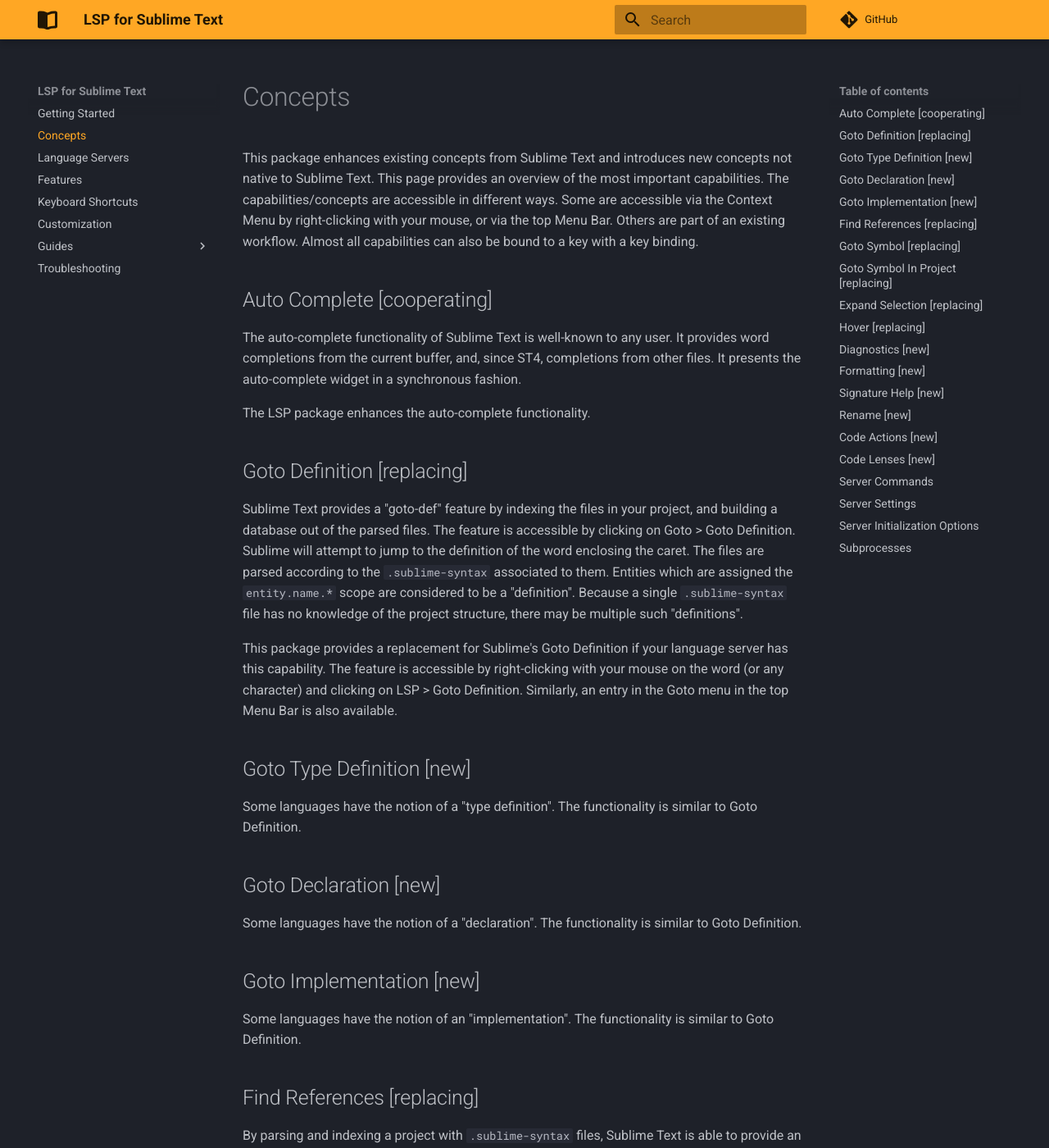
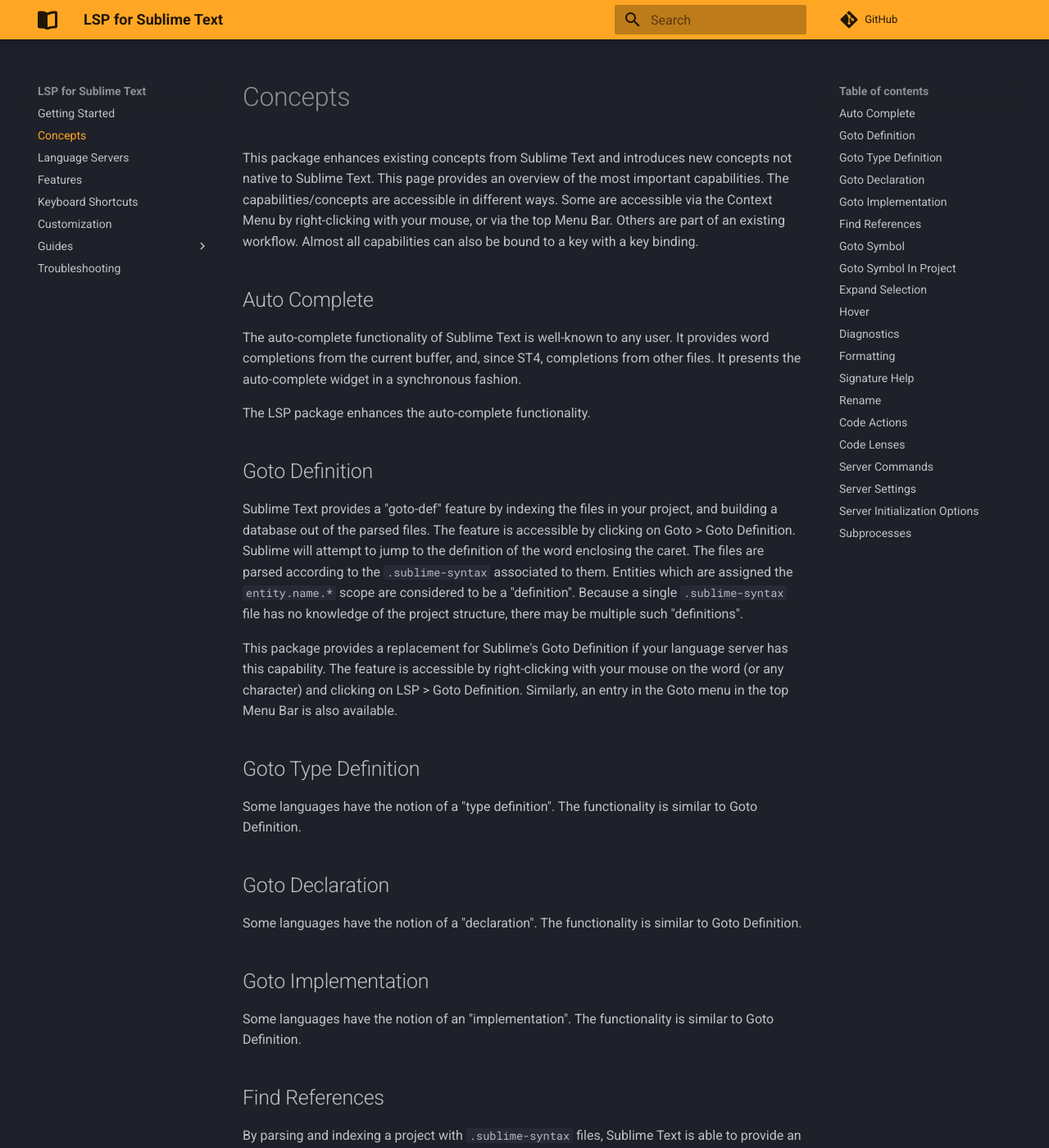
Before and after one commit to sublimelsp/LSP, an MkDocs documentation site: the page built from docs/src/concepts.md, in a window 1280 px wide and 1400 px high. Shown: the whole window at 82% size. Built offline with MkDocs 1.6.1 and Material for MkDocs 9.7.7, drawn with Linux system fonts in a browser that asks for light colours; comment, search, counter and statistics services are not loaded; some of the changed text lies outside the part shown.

Commit message:
remove brackets

```diff
--- a/docs/src/concepts.md
+++ b/docs/src/concepts.md
@@ -2,41 +2,41 @@
 
 This package enhances existing concepts from Sublime Text and introduces new concepts not native to Sublime Text. This page provides an overview of the most important capabilities. The capabilities/concepts are accessible in different ways. Some are accessible via the Context Menu by right-clicking with your mouse, or via the top Menu Bar. Others are part of an existing workflow. Almost all capabilities can also be bound to a key with a key binding.
 
-## Auto Complete [cooperating]
+## Auto Complete
 
 The auto-complete functionality of Sublime Text is well-known to any user. It provides word completions from the current buffer, and, since ST4, completions from other files. It presents the auto-complete widget in a synchronous fashion.
 
 The LSP package enhances the auto-complete functionality.
 
-## Goto Definition [replacing]
+## Goto Definition
 
 Sublime Text provides a "goto-def" feature by indexing the files in your project, and building a database out of the parsed files. The feature is accessible by clicking on Goto > Goto Definition. Sublime will attempt to jump to the definition of the word enclosing the caret. The files are parsed according to the `.sublime-syntax` associated to them. Entities which are assigned the `entity.name.*` scope are considered to be a "definition". Because a single `.sublime-syntax` file has no knowledge of the project structure, there may be multiple such "definitions".
 
 This package provides a replacement for Sublime's Goto Definition if your language server has this capability. The feature is accessible by right-clicking with your mouse on the word (or any character) and clicking on LSP > Goto Definition. Similarly, an entry in the Goto menu in the top Menu Bar is also available.
 
-## Goto Type Definition [new]
+## Goto Type Definition
 
 Some languages have the notion of a "type definition". The functionality is similar to Goto Definition.
 
-## Goto Declaration [new]
+## Goto Declaration
 
 Some languages have the notion of a "declaration". The functionality is similar to Goto Definition.
 
-## Goto Implementation [new]
+## Goto Implementation
 
 Some languages have the notion of an "implementation". The functionality is similar to Goto Definition.
 
-## Find References [replacing]
+## Find References
 
 By parsing and indexing a project with `.sublime-syntax` files, Sublime Text is able to provide an approximation of where a type or function is used.
 
 This package provides a replacement of that functionality if your language server has this capability.
 
-## Goto Symbol [replacing]
+## Goto Symbol
 
 Goto Symbol can be accessed by clicking on Goto > Goto Symbol. A common key binding for this is <kbd>ctrl</kbd><kbd>R</kbd>. Sublime Text will show a Quick Panel where you can select a symbol from the current buffer. This package provides a replacement if your language server has this capability. Each symbol's type is accurately described, and the start and end positions of each symbol are clearly visible.
 
-## Goto Symbol In Project [replacing]
+## Goto Symbol In Project
 
 Goto Symbol In Project is a great feature of Sublime Text. It is like Goto Symbol, except you can search for a symbol through your entire project. It is a two-step UX process where you first select an identifier, and you are then presented with the possible locations of your selected identifier. This package provides a replacement if your language server has this capability. The "LSP" Goto Symbol In Project works slightly different because it is a one-step process instead of a two-step process. You select the appropriate symbol immediately.
 
@@ -44,17 +44,17 @@
 
 In any case, these differences and the fact that Sublime Text as of this writing does not provide a suitable Python API endpoint for this feature makes the "LSP Goto Symbol In Project" rather hard to do. Pull requests for improvement are welcome. -->
 
-## Expand Selection [replacing]
+## Expand Selection
 
 Expand Selection can be accessed by clicking on Selection > Expand Selection. A common key binding for this is <kbd>ctrl</kbd><kbd>shift</kbd><kbd>A</kbd>. A language server may also have this capability and is in a better position to decide what a "smart" Expand Selection should do.
 
-## Hover [replacing]
+## Hover
 
 "Hover" is a general term for an informational popup that appears when you bring your mouse to a word in the file. Sublime Text shows the definition(s) and references of the word that is under your caret.
 
 The LSP package replaces this built-in hover popup with your language server's hover info, if it has the capability. For instance, it may display type information, documentation, and example usage.
 
-## Diagnostics [new]
+## Diagnostics
 
 Diagnostics is a general term for "things that are of interest in the file". It may be syntax errors, warnings from your compiler, or hints about unused variables in a function.
 
@@ -66,15 +66,15 @@
 
 The SublimeLinter package provides similar functionality.
 
-## Formatting [new]
+## Formatting
 
 Formatting is the art of computing a minimal set of white space text replacements. Formatting may be applied manually through a command invocation, or automatically when saving the file. Sublime Text has no concept of Formatting.
 
-## Signature Help [new]
+## Signature Help
 
 Signature Help is similar to Auto Complete, but focuses on presenting the different overloads of a function invocation. This package provides Signature Help by means of showing a popup. If multiple overloads exist, you can browse through them just like Auto Complete. Sublime Text has no concept of Signature Help.
 
-## Rename [new]
+## Rename
 
 When you want to rename an identifier in Sublime Text, you probably use <kbd>ctrl</kbd><kbd>D</kbd> to select a few next occurences and do the rename with multiple cursors.
 
@@ -82,7 +82,7 @@
 
 Some language servers provide _global_ rename functionality as well. This package will present a modal dialog to ask you to confirm to apply the changes if they span more than one file.
 
-## Code Actions [new]
+## Code Actions
 
 Code Actions are an umbrella term for "Quick Fixes" and "Refactorings". They are actions that change the file (or more than one file) to resolve a diagnostic or apply a standard refactor technique. For instance, extracting a block of code into a separate method is usually called "Extract Method" and is a "Refactoring". Whereas "add a missing semicolon" would resolve a diagnostic that warns about a missing semicolon.
 
@@ -92,7 +92,7 @@
 
 Sublime Text has no concept of Code Actions.
 
-## Code Lenses [new]
+## Code Lenses
 
 Code Lenses are "actionable contextual information interspersed" in your source code.
 
```
